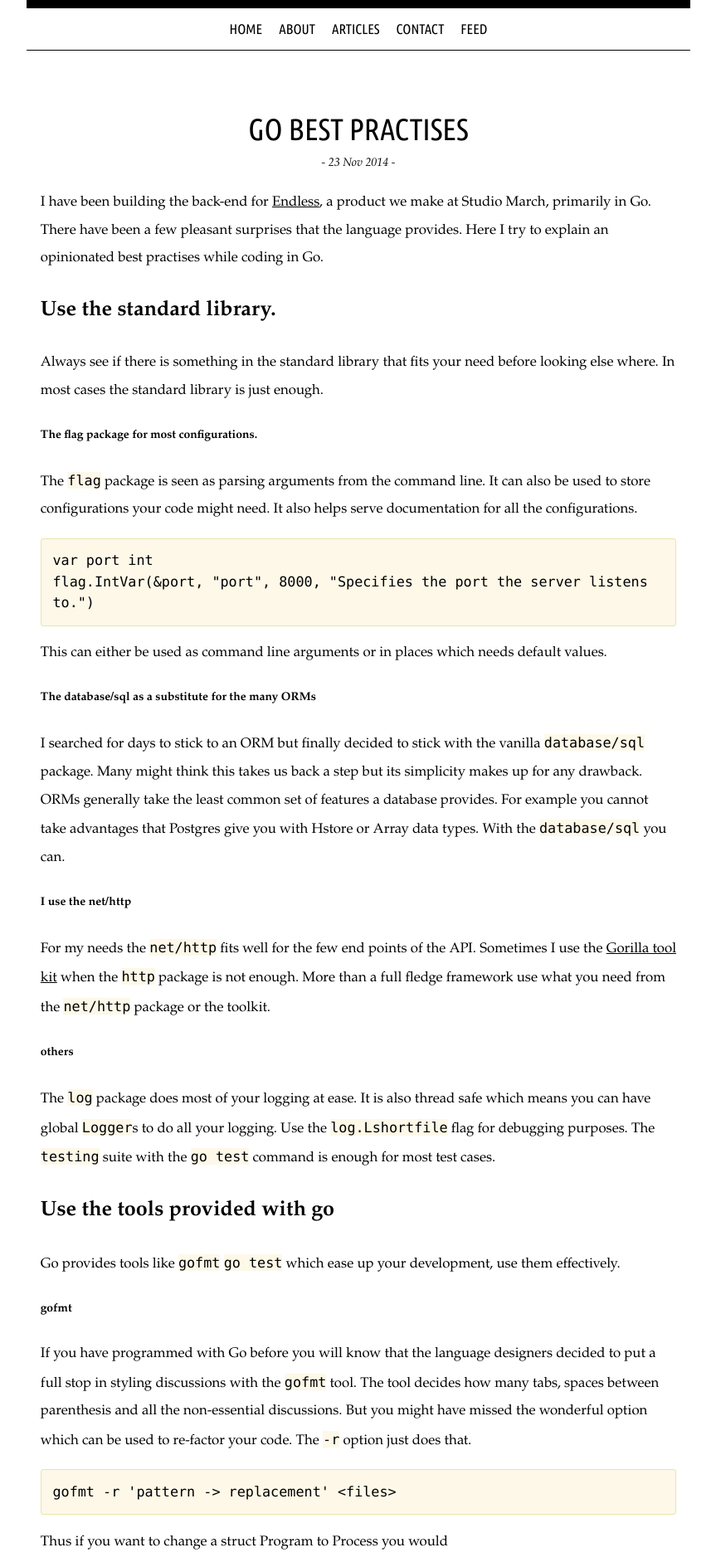
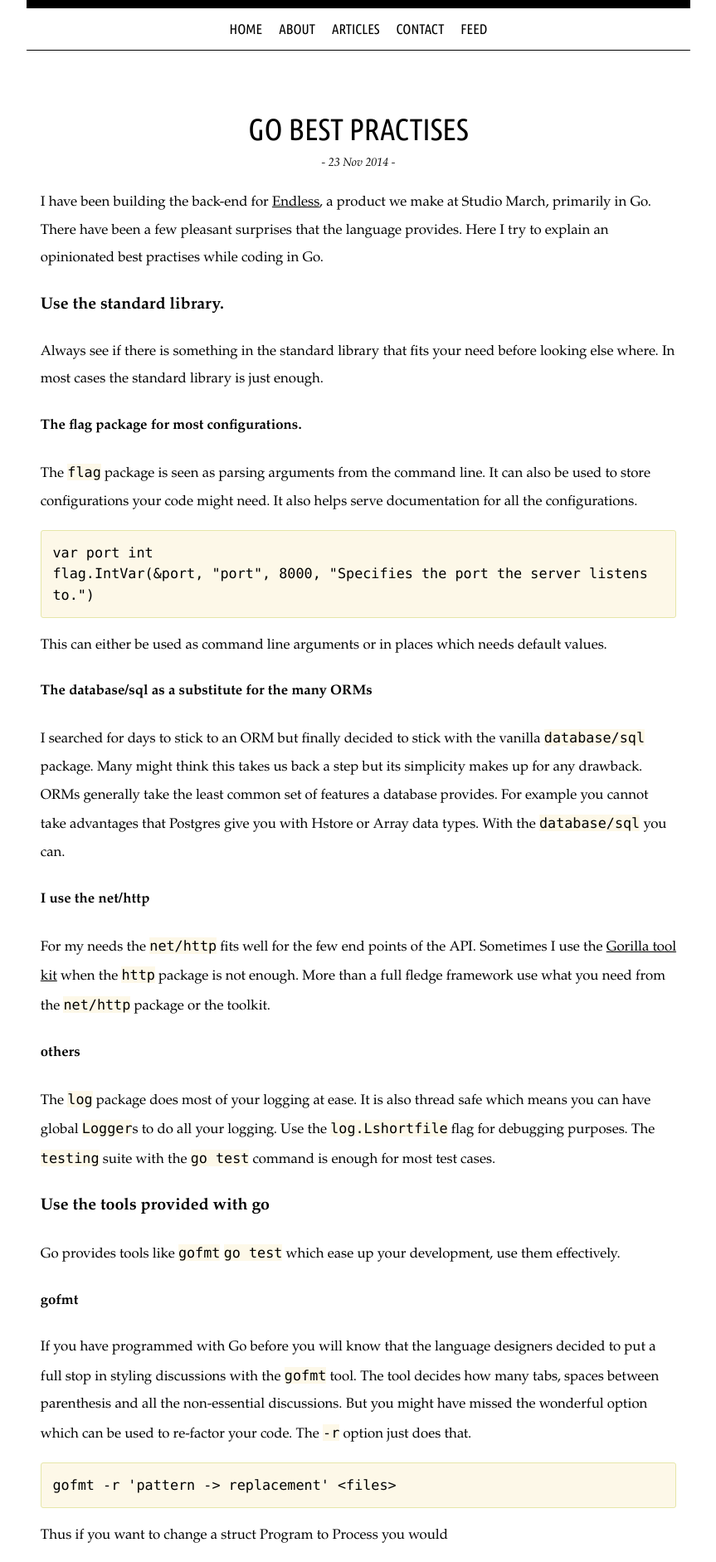
Before and after one commit to satran/satran.github.io, a Jekyll site: the page built from _posts/2014-11-23-Go-best-practises.md, in a window 1280 px wide. Shown: the top 1883 px of the page at 83% size, without its empty margins (208-1071 px from the left). Built offline with Jekyll 4.4.1, drawn with Linux system fonts in a browser that asks for light colours; some web fonts are replaced.

Commit message:
Minor tweaks in style.

```diff
--- a/_posts/2014-11-23-Go-best-practises.md
+++ b/_posts/2014-11-23-Go-best-practises.md
@@ -8,11 +8,11 @@ summary: I have been building the back-end for Endles, a product we make at Stud
 I have been building the back-end for [Endless](http://studiomarch.com/endless/), a product we make at Studio March, primarily in Go. There have been a few pleasant surprises that the language provides. Here I try to explain an opinionated best practises while coding in Go.
 
 
-## Use the standard library.
+### Use the standard library.
 
 Always see if there is something in the standard library that fits your need before looking else where. In most cases the standard library is just enough.
 
-##### The flag package for most configurations.
+#### The flag package for most configurations.
 The `flag` package is  seen as parsing arguments from the command line. It can also be used to store configurations your code might need. It also helps serve documentation for all the configurations.
 
     var port int
@@ -20,21 +20,21 @@ The `flag` package is  seen as parsing arguments from the command line. It can a
 
 This can either be used as command line arguments or in places which needs default values.
 
-##### The database/sql as a substitute for the many ORMs
+#### The database/sql as a substitute for the many ORMs
 I searched for days to stick to an ORM but finally decided to stick with the vanilla `database/sql` package. Many might think this takes us back a step but its simplicity makes up for any drawback. ORMs generally take the least common set of features a database provides. For example you cannot take advantages that Postgres give you with Hstore or Array data types. With the `database/sql` you can.
 
-##### I use the net/http
+#### I use the net/http
 For my needs the `net/http` fits  well for the few end points of the API. Sometimes I use the [Gorilla tool kit](http://gorillatoolkit.org/) when the `http` package is not enough. More than a full fledge framework use what you need from the `net/http` package or the toolkit.
 
-##### others
+#### others
 The `log` package does most of your logging at ease. It is also thread safe which means you can have global `Logger`s to do all your logging. Use the `log.Lshortfile` flag for debugging purposes. The `testing` suite with the `go test` command is enough for most test cases.
 
 
-## Use the tools provided with go
+### Use the tools provided with go
 
 Go provides tools like `gofmt` `go test` which ease up your development, use them effectively.
 
-##### gofmt
+#### gofmt
 If you have programmed with Go before you will know that the language designers decided to put a full stop in styling discussions with the `gofmt` tool. The tool decides how many tabs, spaces between parenthesis and all the non-essential discussions. But you might have missed the wonderful option which can be used to re-factor your code. The `-r` option just does that.
 
     gofmt -r 'pattern -> replacement' <files>
@@ -46,10 +46,10 @@ Thus if you want to change a struct Program to Process you would
 If you just want to list the files that contain the changes use a `-l`. Use `godoc gofmt` to learn more.
 
 
-##### go test
+#### go test
 The test suite of go has a lot of gems hidden. I use the `-test.run=TestFunction` many times. The tool also provides coverage and benchmark analysis. The several tools go provides are useful and enough for most cases. Do read the documentation of these tools. I'm sure you will find some that surprise you.
 
-## Organize your Go code
+### Organize your Go code
 The Go language internally uses a format which we can follow nearly. Go files that expose a `main` package, that is one that builds an executable, reside inside `cmd` folder and libraries inside `pkg` folder. We can use the `cmd` folder to store executables and the root folder(we don't need to use the `pkg` folder to simplify import paths). So if we were creating a web server we could do something like this:
 
     cmd/
@@ -64,18 +64,18 @@ The Go language internally uses a format which we can follow nearly. Go files th
 This way in our endless/main.go we can use an import path like `github.com/endless/models` etc.
 
 
-## And a few others
+### And a few others
 
-##### Use environment variables for sensitive information
+#### Use environment variables for sensitive information
 Use the `os.Getenv("VARIABLE_NAME")` to set passwords and other sensitive in your program. This way you avoid pushing passwords in your versioning system.
 
-##### Use your $HOME folder for $GOPATH
+#### Use your $HOME folder for $GOPATH
 This is just convenience. Setting it will automatically put binaries in `$HOME/bin` and navigating through code can be easier by just following `$HOME/src`.
 
-##### Naming conventions
+#### Naming conventions
 Follow standards in [Effective Go](https://golang.org/doc/effective_go.html#names) for naming conventions. Try to make your packages read like `users.New` or `sessions.DB`.
 
-##### Keep it simple
+#### Keep it simple
 The beauty of Go is its simplicity, so try to do the same with your code. Avoid exposing too many variables/structs/functions. Make your API small and simple. This makes it easier to maintain your code.
 
 
```
